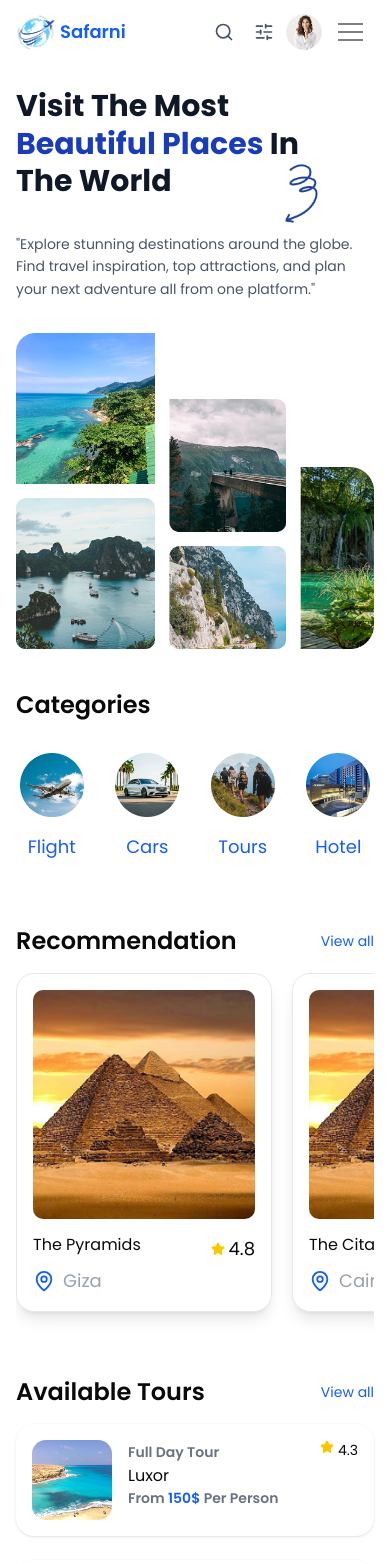
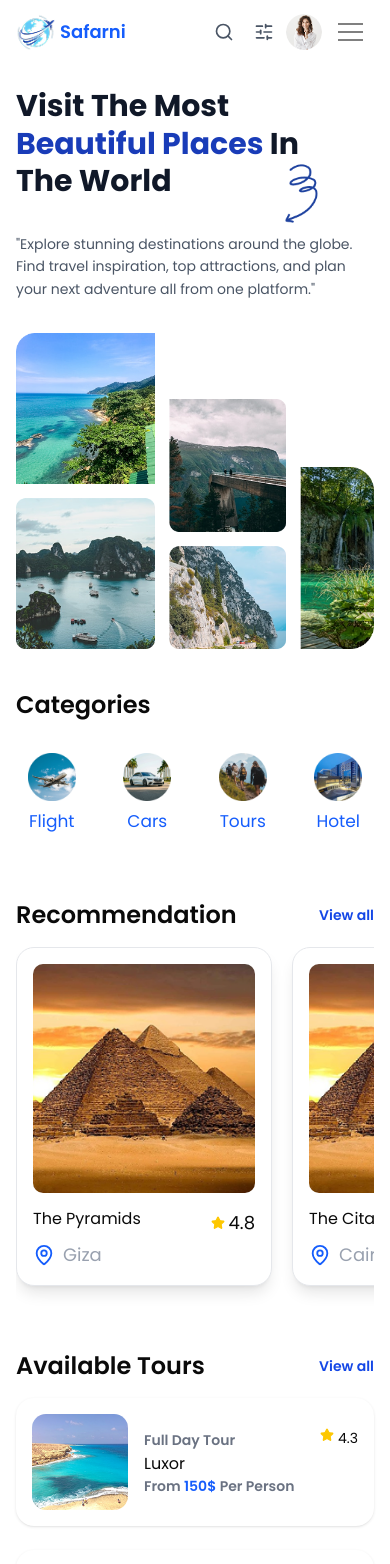
Before and after one commit to Abdulrahmanfawzy/Safarni-team-2, a React (Vite) app: page / in a window 390 px wide. Shown: the top 1564 px of the page. Built offline with nearby package versions, Linux system fonts and the light colour scheme.

Commit message:
some updates in page home

```diff
--- a/src/components/RcmdCard.tsx
+++ b/src/components/RcmdCard.tsx
@@ -13,7 +13,7 @@ interface RcmdCardCardSectionProps {
 
 const RcmdCard = ({ data }: RcmdCardCardSectionProps) => {
   return (
-    <div className="flex items-center overflow-hidden overflow-x-auto scroll-smooth scrollbar-hide pb-6 md:overflow-x-visible gap-5 lg:gap-8">
+    <div className="flex items-center overflow-hidden overflow-x-auto scroll-smooth no-scrollbar pb-6 md:overflow-x-visible gap-5 ">
       {data.map((item) => (
         <div
           key={item.title}
--- a/src/components/home/Available.tsx
+++ b/src/components/home/Available.tsx
@@ -1,5 +1,6 @@
 import { Star } from "lucide-react";
 import available from "../../assets/images/Available.png"
+import { Link } from "react-router-dom";
 
 type Tour = {
   title: string;
@@ -40,14 +41,14 @@ export function AvailableTours() {
     <section className="mt-10 ">
       <div className="mb-4 flex items-center justify-between">
         <h2 className="text-2xl font-semibold">Available Tours</h2>
-        <button className="text-sm text-blue-600">View all</button>
+        <Link to="/destination" className="text-sm font-semibold text-blue-700">View all</Link>
       </div>
 
 
       <div className=" w-full grid grid-cols-1 md:grid-cols-2 gap-6">
         {tours.map((tour) => (
-          <div key={tour.title} className="flex gap-4 rounded-2xl bg-white p-4 shadow cursor-pointer hover:scale-95 duration-300">
-            <img src={tour.image} alt={tour.title} className="h-20 w-20 rounded-xl object-cover" />
+          <div key={tour.title} className="flex items-center gap-4 rounded-2xl bg-white p-4 shadow cursor-pointer hover:scale-95 duration-300">
+            <img src={tour.image} alt={tour.title} className="h-24 w-24 rounded-xl object-cover" />
             <div className="flex flex-1 justify-between">
               <div>
                 <span className="text-sm font-semibold text-gray-500">Full Day Tour</span>
--- a/src/components/home/Categories.tsx
+++ b/src/components/home/Categories.tsx
@@ -30,9 +30,9 @@ export function Categories() {
           <Link
             to={cat.href}
             key={cat.title}
-            className="flex shrink-0 flex-col items-center gap-4 hover:scale-95 duration-200"
+            className="flex shrink-0 flex-col items-center gap-2 sm:gap-4 hover:scale-95 duration-200"
           >
-            <div className=" max-w-16 sm:max-w-36 lg:max-w-40 xl:max-w-60 rounded-full ">
+            <div className=" max-w-12 sm:max-w-36 lg:max-w-40 xl:max-w-60 rounded-full ">
               <img
                 src={cat.image}
                 alt={cat.title}
@@ -40,7 +40,7 @@ export function Categories() {
               />
             </div>
 
-            <span className="text-lg sm:text-xl md:text-2xl font-medium text-blue-600">
+            <span className="text-[17px] sm:text-xl md:text-2xl font-medium text-blue-600">
               {cat.title}
             </span>
           </Link>
--- a/src/components/home/Recommendation.tsx
+++ b/src/components/home/Recommendation.tsx
@@ -41,9 +41,8 @@ export function Recommendation() {
     <section className="mt-10">
       <div className="mb-4 flex items-center justify-between">
         <h2 className="text-2xl font-semibold">Recommendation</h2>
-        <Link to="/destination" className="text-sm text-blue-600">View all</Link>
+        <Link to="/destination" className="text-sm font-semibold text-blue-700">View all</Link>
       </div>
-
       <RcmdCard data={recommendations} />
     </section>
   );
```
